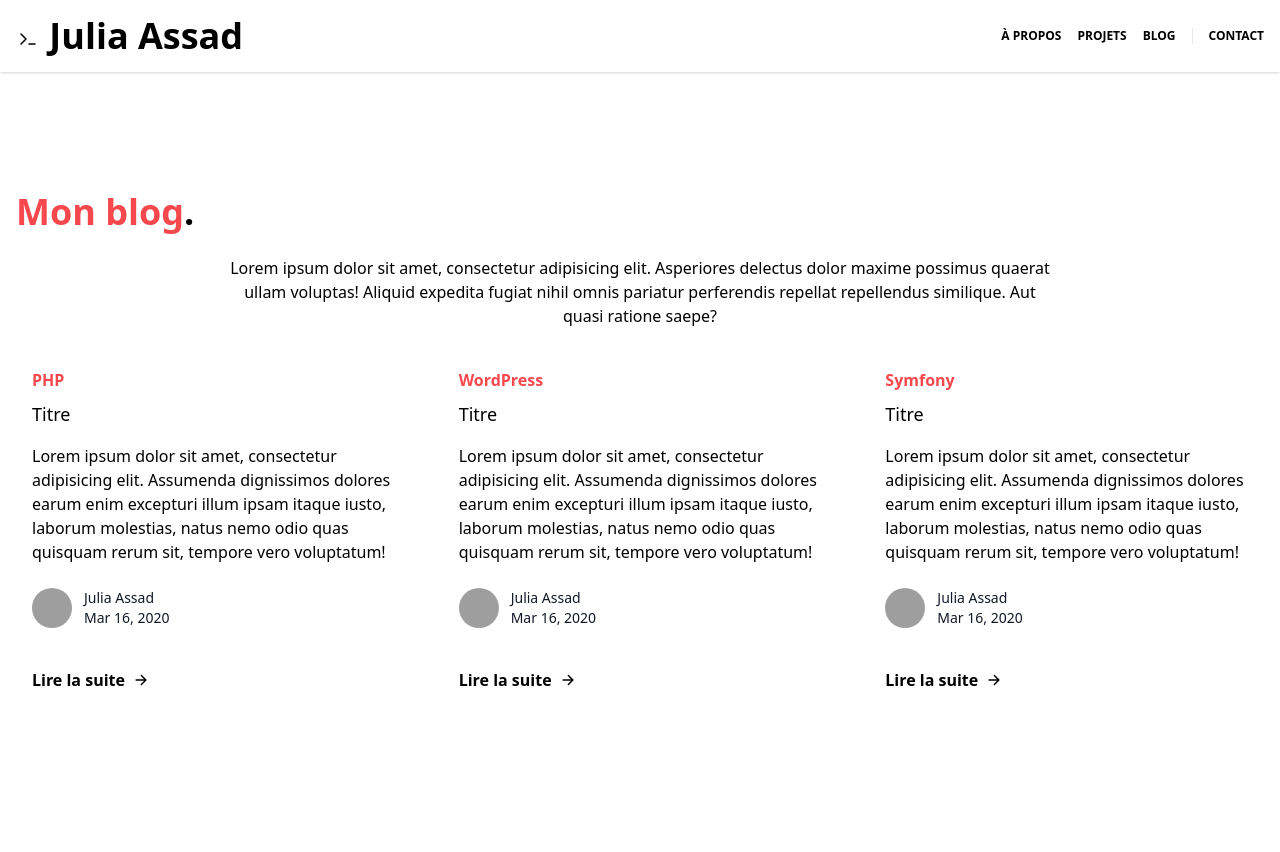
After one commit to Jmassads/ParcoursSymfonyP5, a PHP site: page /blog.php in a window 1280 px wide. The commit adds this page. Run offline with PHP 8.4, Linux system fonts and the light colour scheme; style sheets or scripts are compiled from the project's sources; some libraries are stand-ins or nearby versions; grey boxes are pictures that could not be loaded.

Commit message:
#13 header, footer and menu

```diff
--- a/blog.html
+++ b/blog.php
@@ -1,45 +1,4 @@
-<head>
-    <meta charset="UTF-8">
-    <meta name="viewport" content="width=device-width, initial-scale=1.0">
-    <title>starter-2020</title>
-    <link rel="shortcut icon" type="image/ico" href="./favicon.ico">
-    <link rel="stylesheet"href="https://cdn.jsdelivr.net/npm/@splidejs/splide@latest/dist/css/splide.min.css">
-    <link rel="preconnect" href="https://fonts.gstatic.com">
-    <link href="https://fonts.googleapis.com/css2?family=Nunito:ital,wght@0,200;0,300;0,400;0,600;0,700;1,200;1,300;1,400;1,600&display=swap" rel="stylesheet">
-    <link rel="stylesheet" href="./dist/style.css">
-</head>
-<body>
-
-<!--nav-->
-<header class="bg-white shadow fixed z-50 w-full">
-    <nav class="py-4 px-4 flex flex-wrap items-center justify-between">
-        <div>
-            <a href=""
-               class="text-4xl no-underline font-bold"
-               rel="me">
-                <svg xmlns="http://www.w3.org/2000/svg" class="icon icon-tabler icon-tabler-prompt inline" width="24"
-                     height="24" viewBox="0 0 24 24" stroke-width="1.5" stroke="currentColor" fill="none"
-                     stroke-linecap="round" stroke-linejoin="round">
-                    <path d="M0 0h24v24H0z" stroke="none"></path>
-                    <polyline points="5 7 10 12 5 17"></polyline>
-                    <line x1="13" y1="17" x2="19" y2="17"></line>
-                </svg>
-                Julia Assad
-            </a>
-        </div>
-        <div class="nav-down text-right md:inline-flex hidden">
-            <a href=""
-               class="block lg:inline-block lg:mt-0 font-bold no-underline text-xs uppercase pl-4">À
-                propos</a>
-            <a href=""
-               class="block lg:inline-block lg:mt-0 font-bold no-underline text-xs uppercase pl-4">Projets</a>
-            <a href=""
-               class="block lg:inline-block lg:mt-0 font-bold no-underline text-xs uppercase pl-4 pr-4">Blog</a>
-            <a href=""
-               class="block lg:inline-block lg:mt-0 font-bold no-underline text-xs uppercase pl-4 border-l">Contact</a>
-        </div>
-    </nav>
-</header>
+<?php include 'header.php';?>
 
 <main class="pt-24">
     <section id="blog" class="items-center justify-between mx-auto px-4 py-12 lg:py-16 xl:py-24 2xl:py-32">
@@ -76,7 +35,7 @@
                         </div>
                     </div>
                     <div class="cursor-pointer mt-10 font-semibold flex items-center hover:text-tart-orange">
-                        <a href="article.html" class="mr-2 ">Lire la suite</a>
+                        <a href="article.php" class="mr-2 ">Lire la suite</a>
                         <ion-icon name="arrow-forward"></ion-icon>
                     </div>
                 </div>
@@ -105,7 +64,7 @@
 
                     </div>
                     <div class="cursor-pointer mt-10 font-semibold flex items-center hover:text-tart-orange">
-                        <a href="article.html" class="mr-2 ">Lire la suite</a>
+                        <a href="article.php" class="mr-2 ">Lire la suite</a>
                         <ion-icon name="arrow-forward"></ion-icon>
                     </div>
                 </div>
@@ -133,7 +92,7 @@
                         </div>
                     </div>
                     <div class="cursor-pointer mt-10 font-semibold flex items-center hover:text-tart-orange">
-                        <a href="article.html" class="mr-2 ">Lire la suite</a>
+                        <a href="article.php" class="mr-2 ">Lire la suite</a>
                         <ion-icon name="arrow-forward"></ion-icon>
                     </div>
                 </div>
@@ -144,11 +103,4 @@
     </section>
 </main>
 
-<script src="https://ajax.googleapis.com/ajax/libs/jquery/3.5.1/jquery.min.js"></script>
-<script src="https://cdn.jsdelivr.net/npm/@splidejs/splide@latest/dist/js/splide.min.js"></script>
-<script type="module" src="https://unpkg.com/ionicons@5.2.3/dist/ionicons/ionicons.esm.js"></script>
-<script nomodule="" src="https://unpkg.com/ionicons@5.2.3/dist/ionicons/ionicons.js"></script>
-<script src="./dist/main.js"></script>
-
-</body>
-</html>
+<?php include 'footer.php';?>
--- /dev/null
+++ b/footer.php
@@ -0,0 +1,8 @@
+<script src="https://ajax.googleapis.com/ajax/libs/jquery/3.5.1/jquery.min.js"></script>
+<script src="https://cdn.jsdelivr.net/npm/@splidejs/splide@latest/dist/js/splide.min.js"></script>
+<script type="module" src="https://unpkg.com/ionicons@5.2.3/dist/ionicons/ionicons.esm.js"></script>
+<script nomodule="" src="https://unpkg.com/ionicons@5.2.3/dist/ionicons/ionicons.js"></script>
+<script src="./dist/main.js"></script>
+
+</body>
+</html>
--- /dev/null
+++ b/header.php
@@ -0,0 +1,17 @@
+<!doctype html>
+<html lang="en">
+<head>
+    <meta charset="UTF-8">
+    <meta name="viewport" content="width=device-width, initial-scale=1.0">
+    <title>starter-2020</title>
+    <link rel="shortcut icon" type="image/ico" href="./favicon.ico">
+    <link rel="stylesheet"href="https://cdn.jsdelivr.net/npm/@splidejs/splide@latest/dist/css/splide.min.css">
+    <link rel="preconnect" href="https://fonts.gstatic.com">
+    <link href="https://fonts.googleapis.com/css2?family=Nunito:ital,wght@0,200;0,300;0,400;0,600;0,700;1,200;1,300;1,400;1,600&display=swap" rel="stylesheet">
+    <link rel="stylesheet" href="./dist/style.css">
+</head>
+<body>
+
+<header class="bg-white shadow fixed z-50 w-full">
+    <?php include 'menu.php';?>
+</header>
--- /dev/null
+++ b/menu.php
@@ -0,0 +1,28 @@
+<!--nav-->
+<nav class="py-4 px-4 flex flex-wrap items-center justify-between">
+    <div>
+        <a href="index.php"
+           class="text-4xl no-underline font-bold"
+           rel="me">
+            <svg xmlns="http://www.w3.org/2000/svg" class="icon icon-tabler icon-tabler-prompt inline" width="24"
+                 height="24" viewBox="0 0 24 24" stroke-width="1.5" stroke="currentColor" fill="none"
+                 stroke-linecap="round" stroke-linejoin="round">
+                <path d="M0 0h24v24H0z" stroke="none"></path>
+                <polyline points="5 7 10 12 5 17"></polyline>
+                <line x1="13" y1="17" x2="19" y2="17"></line>
+            </svg>
+            Julia Assad
+        </a>
+    </div>
+    <div class="nav-down text-right md:inline-flex hidden">
+        <a href="index.php#about"
+           class="block lg:inline-block lg:mt-0 font-bold no-underline text-xs uppercase pl-4">À
+            propos</a>
+        <a href="index.php#projects"
+           class="block lg:inline-block lg:mt-0 font-bold no-underline text-xs uppercase pl-4">Projets</a>
+        <a href="blog.php"
+           class="block lg:inline-block lg:mt-0 font-bold no-underline text-xs uppercase pl-4 pr-4">Blog</a>
+        <a href="index.php#contact"
+           class="block lg:inline-block lg:mt-0 font-bold no-underline text-xs uppercase pl-4 border-l">Contact</a>
+    </div>
+</nav>
```
Also changed, not shown: article.html (deleted, +0 -95 lines), article.php (added, +44 -0 lines), index.php (renamed from index.html, +2 -52 lines), 1 other file.
